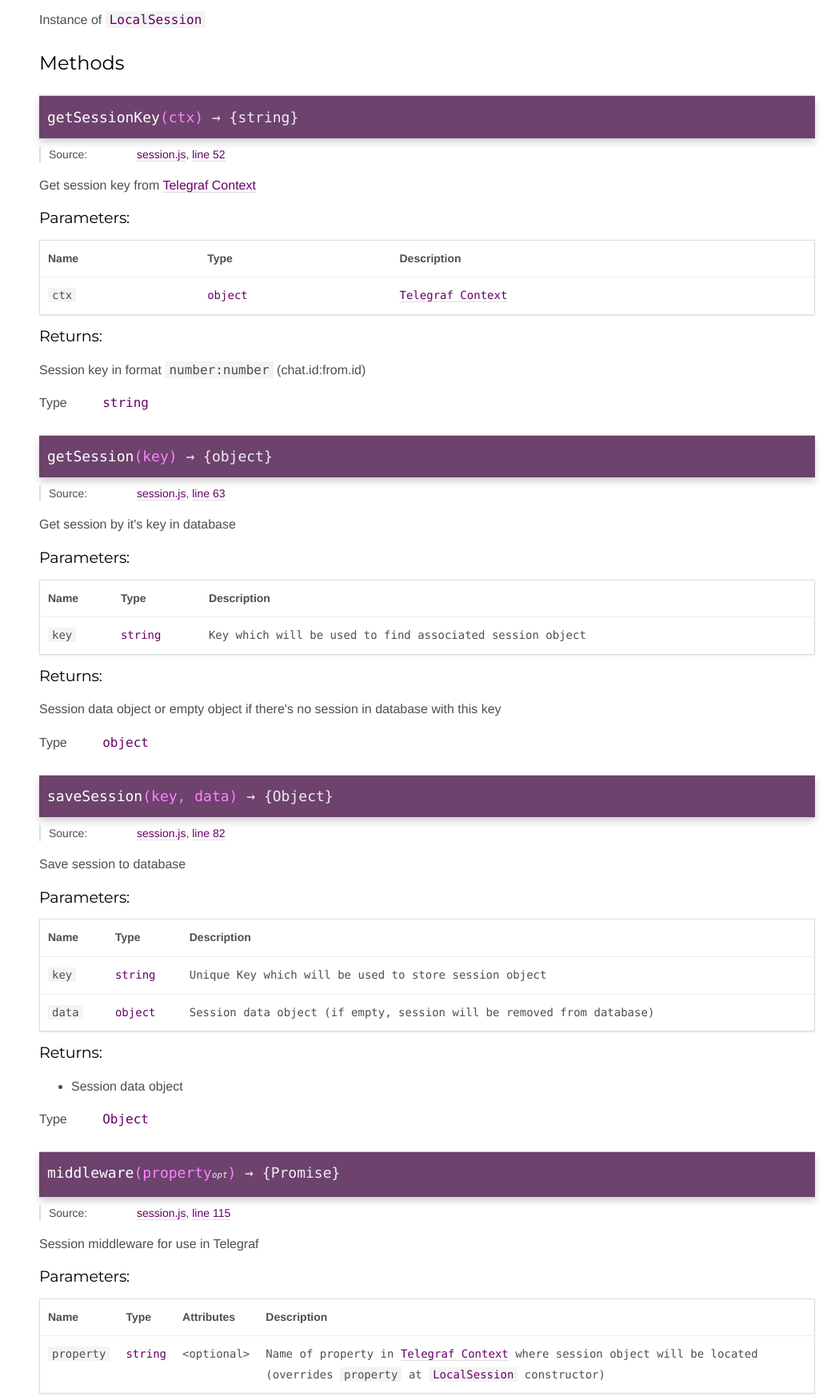
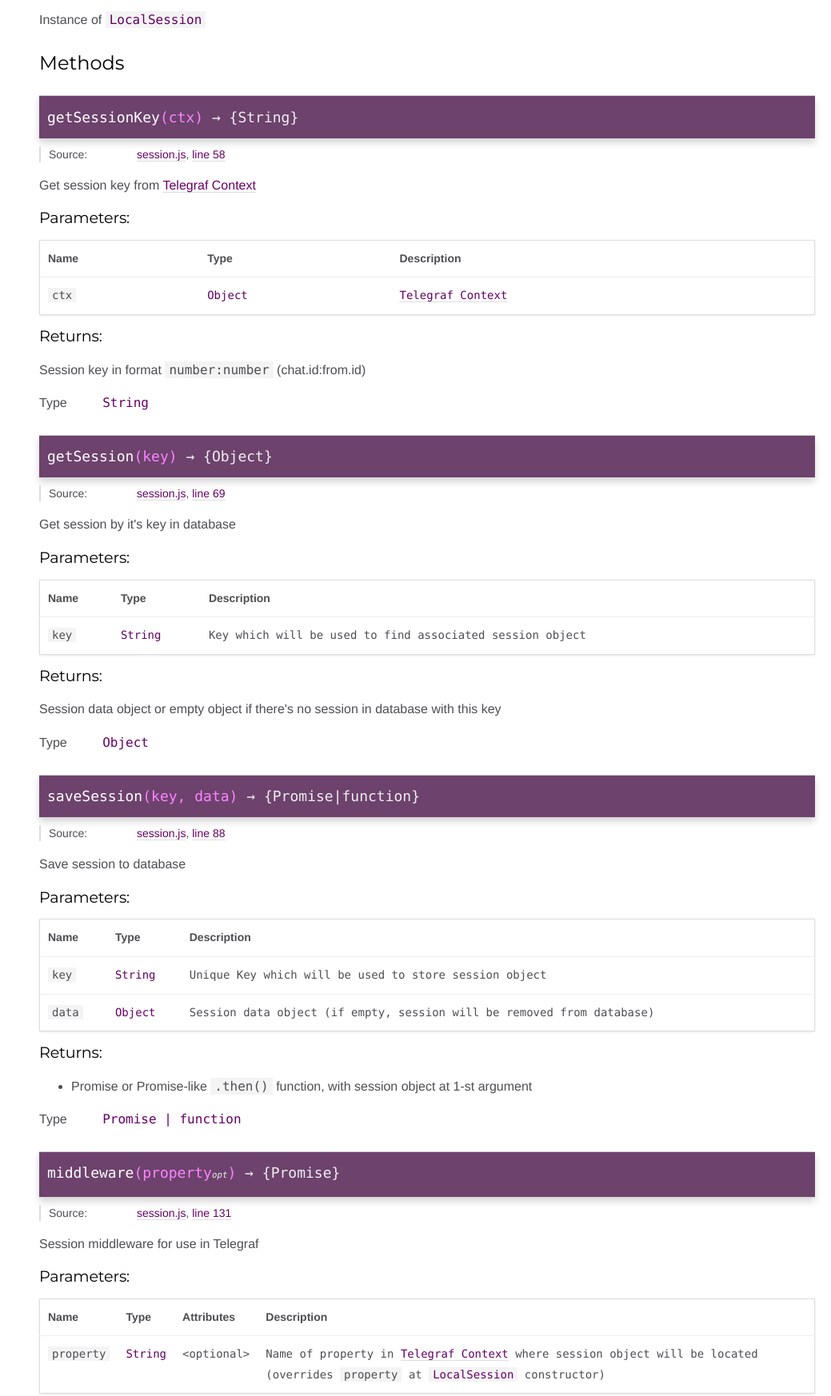
Before and after one commit to RealSpeaker/telegraf-session-local, a website: page docs/LocalSession.html in a window 1280 px wide. Shown: the part 1760-3506 px from the top of the page at 80% size, without its empty margins (241-1280 px from the left). Drawn offline with Linux system fonts and the light colour scheme.

Commit message:
🚀 v0.0.3

```diff
--- a/docs/LocalSession.html
+++ b/docs/LocalSession.html
@@ -640,7 +640,7 @@
 
 
 
-    <h4 class="name" id="getSessionKey"><span class="type-signature"></span>getSessionKey<span class="signature">(ctx)</span><span class="type-signature"> &rarr; {string}</span></h4>
+    <h4 class="name" id="getSessionKey"><span class="type-signature"></span>getSessionKey<span class="signature">(ctx)</span><span class="type-signature"> &rarr; {String}</span></h4>
 
 
 
@@ -652,7 +652,7 @@
 
     <dt class="tag-source">Source:</dt>
     <dd class="tag-source"><ul class="dummy"><li>
-        <a href="session.js.html">session.js</a>, <a href="session.js.html#line52">line 52</a>
+        <a href="session.js.html">session.js</a>, <a href="session.js.html#line58">line 58</a>
     </li></ul></dd>
 
 
@@ -736,7 +736,7 @@
             <td class="type">
 
 
-<span class="param-type">object</span>
+<span class="param-type">Object</span>
 
 
 
@@ -781,7 +781,7 @@
     </dt>
     <dd>
 
-<span class="param-type">string</span>
+<span class="param-type">String</span>
 
 
     </dd>
@@ -795,7 +795,7 @@
 
 
 
-    <h4 class="name" id="getSession"><span class="type-signature"></span>getSession<span class="signature">(key)</span><span class="type-signature"> &rarr; {object}</span></h4>
+    <h4 class="name" id="getSession"><span class="type-signature"></span>getSession<span class="signature">(key)</span><span class="type-signature"> &rarr; {Object}</span></h4>
 
 
 
@@ -807,7 +807,7 @@
 
     <dt class="tag-source">Source:</dt>
     <dd class="tag-source"><ul class="dummy"><li>
-        <a href="session.js.html">session.js</a>, <a href="session.js.html#line63">line 63</a>
+        <a href="session.js.html">session.js</a>, <a href="session.js.html#line69">line 69</a>
     </li></ul></dd>
 
 
@@ -891,7 +891,7 @@
             <td class="type">
 
 
-<span class="param-type">string</span>
+<span class="param-type">String</span>
 
 
 
@@ -936,7 +936,7 @@
     </dt>
     <dd>
 
-<span class="param-type">object</span>
+<span class="param-type">Object</span>
 
 
     </dd>
@@ -950,7 +950,7 @@
 
 
 
-    <h4 class="name" id="saveSession"><span class="type-signature"></span>saveSession<span class="signature">(key, data)</span><span class="type-signature"> &rarr; {Object}</span></h4>
+    <h4 class="name" id="saveSession"><span class="type-signature"></span>saveSession<span class="signature">(key, data)</span><span class="type-signature"> &rarr; {Promise|function}</span></h4>
 
 
 
@@ -962,7 +962,7 @@
 
     <dt class="tag-source">Source:</dt>
     <dd class="tag-source"><ul class="dummy"><li>
-        <a href="session.js.html">session.js</a>, <a href="session.js.html#line82">line 82</a>
+        <a href="session.js.html">session.js</a>, <a href="session.js.html#line88">line 88</a>
     </li></ul></dd>
 
 
@@ -1046,7 +1046,7 @@
             <td class="type">
 
 
-<span class="param-type">string</span>
+<span class="param-type">String</span>
 
 
 
@@ -1069,7 +1069,7 @@
             <td class="type">
 
 
-<span class="param-type">object</span>
+<span class="param-type">Object</span>
 
 
 
@@ -1104,7 +1104,7 @@
 
 <div class="param-desc">
     <ul>
-<li>Session data object</li>
+<li>Promise or Promise-like <code>.then()</code> function, with session object at 1-st argument</li>
 </ul>
 </div>
 
@@ -1116,7 +1116,10 @@
     </dt>
     <dd>
 
-<span class="param-type">Object</span>
+<span class="param-type">Promise</span>
+|
+
+<span class="param-type">function</span>
 
 
     </dd>
@@ -1142,7 +1145,7 @@
 
     <dt class="tag-source">Source:</dt>
     <dd class="tag-source"><ul class="dummy"><li>
-        <a href="session.js.html">session.js</a>, <a href="session.js.html#line115">line 115</a>
+        <a href="session.js.html">session.js</a>, <a href="session.js.html#line131">line 131</a>
     </li></ul></dd>
 
 
@@ -1228,7 +1231,7 @@
             <td class="type">
 
 
-<span class="param-type">string</span>
+<span class="param-type">String</span>
 
 
 
--- a/package.json
+++ b/package.json
@@ -1,6 +1,6 @@
 {
   "name": "telegraf-session-local",
-  "version": "0.0.2",
+  "version": "0.0.3",
   "description": "Telegraf local sessions middleware with multiple supported storage types (memory/fileSync/fileAsync/...) using lowdb",
   "main": "lib/session.js",
   "repository": {
```
Also changed, not shown: docs/global.html (+3 -3 lines), docs/index.html (+1 -1 lines), docs/module-telegraf-session-local.html (+2 -2 lines), docs/session.js.html (+33 -17 lines), lib/session.js, 1 other file.
